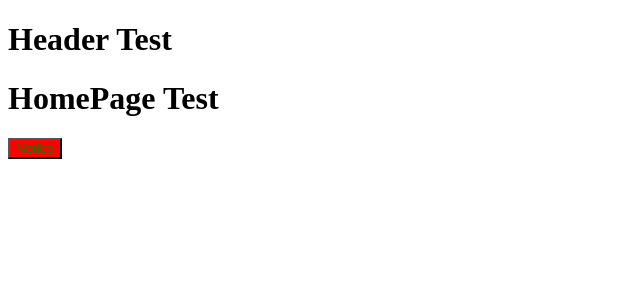
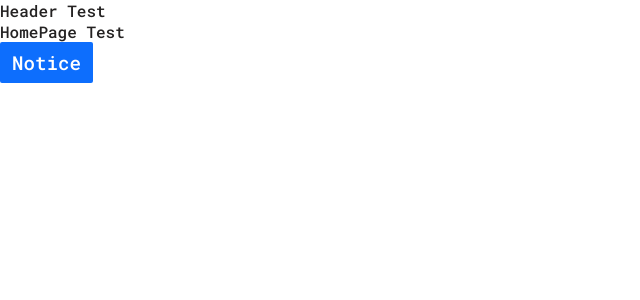
Before and after one commit to yeonghoonPark/react-quiz_web-dev, a React (Vite) app: page / in a window 1280 px wide. Shown: the top 300 px of the page, without its empty margins (0-640 px from the left). Built offline with nearby package versions, Linux system fonts and the light colour scheme.

Commit message:
[component] add a files BaseButton.jsx

```diff
--- /dev/null
+++ b/public/assets/css/common.css
@@ -0,0 +1,20 @@
+@import url("https://fonts.googleapis.com/css2?family=Noto+Sans+KR:wght@100;300;400;500;700;900&display=swap");
+@import url("https://fonts.googleapis.com/css2?family=Roboto+Mono:ital,wght@0,300;0,500;0,700;1,300;1,500;1,700&display=swap");
+* {
+  font-family: "Roboto Mono", "Sunflower", sans-serif;
+}
+
+:root {
+  --color-black: #242222;
+  --color-white: #ffffff;
+  --color-fink: #f07474;
+  --color-blue: #0d6efd;
+  --color-light-blue: #b4c1ee;
+  --color-light-green: #87fca4;
+
+  --color-hover-blue: #0b5ed7;
+  --color-hover-fink: #d85555;
+  --color-hover-light-green: #5fad72;
+
+  --base-transition: 0.3s;
+}
--- /dev/null
+++ b/public/assets/css/reset.css
@@ -0,0 +1,9 @@
+* {
+  box-sizing: border-box;
+  margin: 0;
+  padding: 0;
+  color: var(--color-black);
+  font-size: 1rem;
+  font-weight: 500;
+  /* line-height: 1rem; */
+}
--- a/src/components/Header.jsx
+++ b/src/components/Header.jsx
@@ -1,7 +1,7 @@
 function Header() {
   return (
     <>
-      <h1>Header Test</h1>
+      <header>Header Test</header>
     </>
   );
 }
--- a/src/components/Home.jsx
+++ b/src/components/Home.jsx
@@ -1,16 +1,12 @@
 import BaseButton from "./base/BaseButton";
 import { Link } from "react-router-dom";
-
-const test = () => {
-  return;
-};
 
 function Home() {
   return (
     <>
       <h1>HomePage Test</h1>
       <Link to={"/notice"}>
-        <BaseButton color={"green"} message={"Notice"} buttonClick={test} />
+        <BaseButton message={"Notice"} />
       </Link>
     </>
   );
--- a/src/components/Notice.jsx
+++ b/src/components/Notice.jsx
@@ -6,7 +6,7 @@ function Notice() {
     <>
       <h1>Notice Test</h1>
       <Link to={"/"}>
-        <BaseButton message={"Home"} fontSize={"50px"} />
+        <BaseButton message={"Home"} />
       </Link>
     </>
   );
--- a/src/components/base/BaseButton.jsx
+++ b/src/components/base/BaseButton.jsx
@@ -1,14 +1,57 @@
 import styled from "styled-components";
 
 const StyledButton = styled.button`
-  color: ${(props) => props.color || {}}};
-  font-size: ${(props) => props.fontSize || {}};
-  background-color: var(--color-red);
+  margin: ${(p) => p.margin || {}};
+  margin-left: ${(p) => p.marginLeft || {}};
+  margin-top: ${(p) => p.marginTop || {}};
+  margin-right: ${(p) => p.marginRight || {}};
+  margin-bottom: ${(p) => p.marginBottom || {}};
+  padding: 8px 12px;
+  border: none;
+  border-radius: 2px;
+  color: ${(p) => p.color || "var(--color-white)"}};
+  font-size: ${(p) => p.fontSize || "1.2rem"};
+  background-color: ${(p) => p.backgroundColor || "var(--color-blue)"};
+  cursor: pointer;
+  transition: var(--base-transition);
+  &:hover{
+    background-color: ${(p) =>
+      p.hoverBackgroundColor || "var(--color-hover-blue)"} ;
+  }
+  @media all and (min-width: 30rem) and (max-width: 47.9375rem) {
+
+  }
+  @media all and (max-width: 29.9375rem) {
+
+  }
 `;
 
-function BaseButton({ buttonClick, message, color, fontSize }) {
+function BaseButton({
+  margin,
+  marginLeft,
+  marginTop,
+  marginRight,
+  marginBottom,
+  color,
+  backgroundColor,
+  hoverBackgroundColor,
+  fontSize,
+  buttonClick,
+  message,
+}) {
   return (
-    <StyledButton onClick={buttonClick} color={color} fontSize={fontSize}>
+    <StyledButton
+      margin={margin}
+      marginLeft={marginLeft}
+      marginTop={marginTop}
+      marginRight={marginRight}
+      marginBottom={marginBottom}
+      color={color}
+      backgroundColor={backgroundColor}
+      hoverBackgroundColor={hoverBackgroundColor}
+      fontSize={fontSize}
+      onClick={buttonClick}
+    >
       {message}
     </StyledButton>
   );
--- a/src/css/common.css
+++ /dev/null
@@ -1,3 +0,0 @@
-:root {
-  --color-red: #ff0000;
-}
--- a/src/main.jsx
+++ b/src/main.jsx
@@ -1,7 +1,8 @@
 import React from "react";
 import ReactDOM from "react-dom/client";
 import App from "./App";
-import "./css/common.css";
+import "../public/assets/css/common.css";
+import "../public/assets/css/reset.css";
 
 ReactDOM.createRoot(document.getElementById("root")).render(
   // <React.StrictMode>
```
